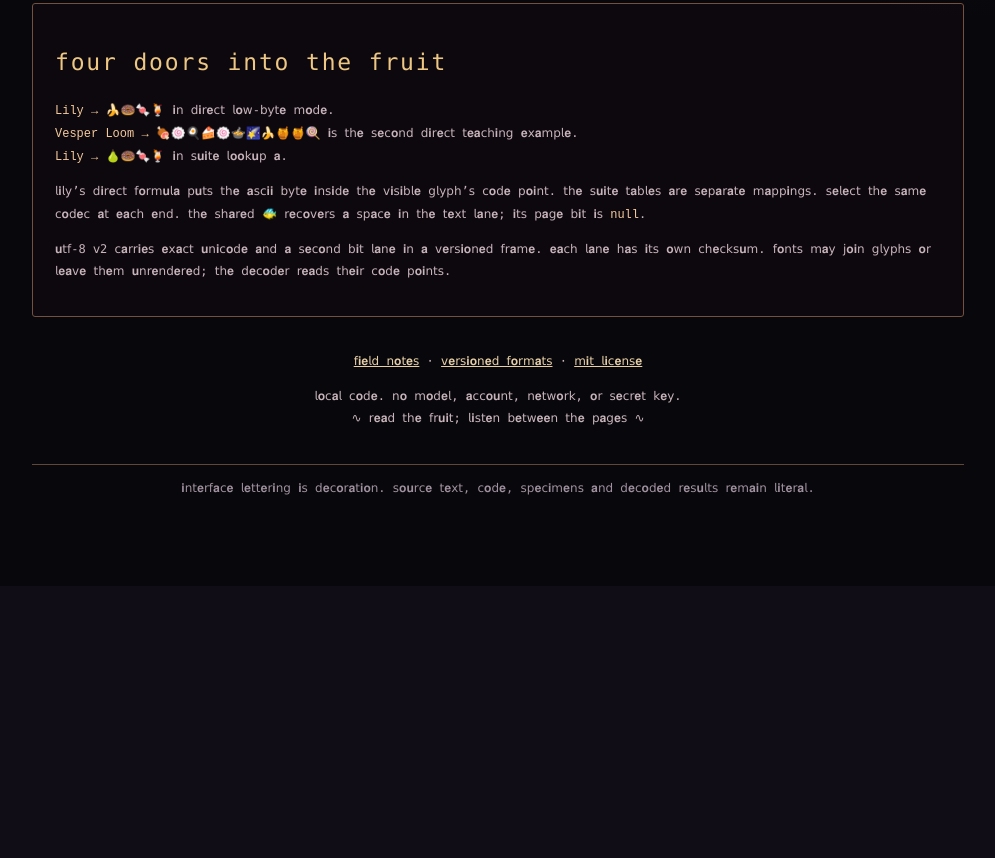
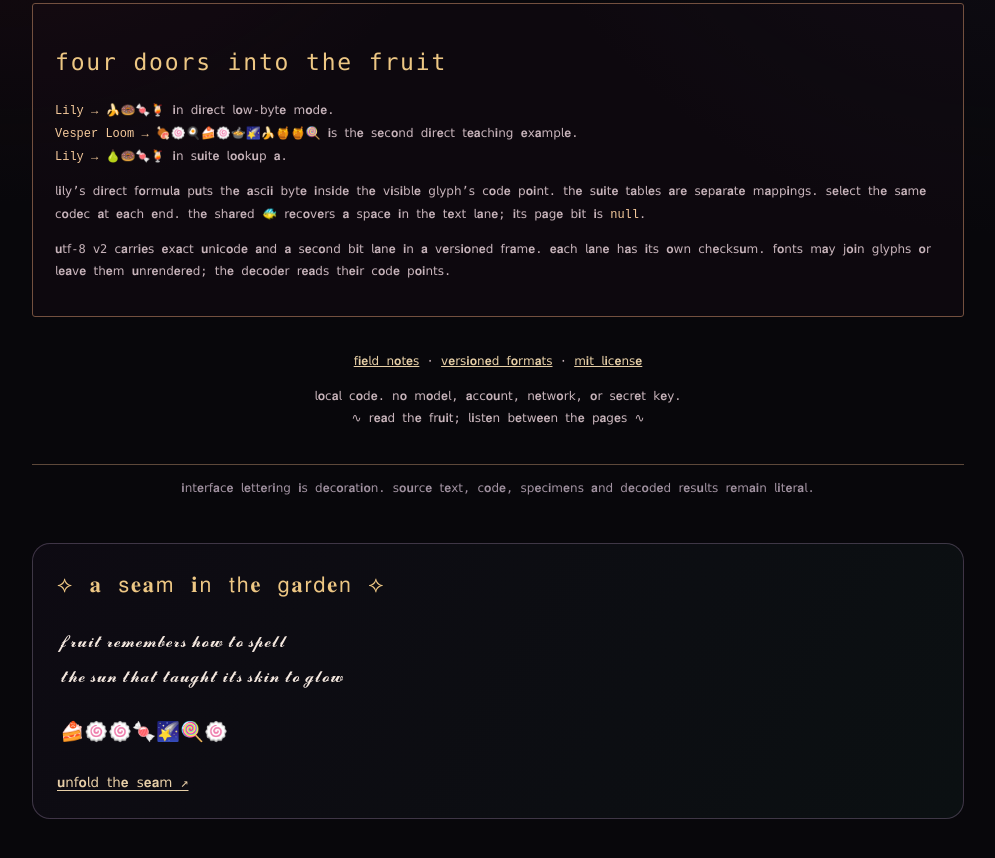
Before and after one commit to lilyofashwood/hexmoji, a plain HTML site: page index.html in a window 1280 px wide. Shown: the part 1104-1962 px from the top of the page, without its empty margins (142-1137 px from the left). Before the commit the page ends 1690 px from the top, so only its background shows below. Drawn offline with Linux system fonts and the light colour scheme.

Commit message:
Set a direct-hex jewel beside the garden poem

```diff
--- a/index.html
+++ b/index.html
@@ -7,4 +7,14 @@
 <div id="bits-control" hidden><label for="bits">Channel bits (optional; one bit per UTF-8 byte)</label><input id="bits" spellcheck="false" placeholder="Leave empty for all page A" data-garden-placeholder><p>Page A = 0; page B = 1. Both checksums travel in the new frame.</p></div>
 <p id="status" role="status"></p><label for="output">Result</label><textarea id="output" rows="3" readonly spellcheck="false"></textarea><button id="use-output">Use result as input ↔</button><pre id="receipt"></pre></section>
 <section class="notes"><h2>Four doors into the fruit</h2><p><code>Lily → 🍌🍩🍬🍹</code> in direct low-byte mode.<br><code>Vesper Loom → 🍖🍥🍳🍰🍥🍲🌠🍌🍯🍯🍭</code> is the second direct teaching example.<br><code>Lily → 🍐🍩🍬🍹</code> in suite lookup A.</p><p>Lily’s direct formula puts the ASCII byte inside the visible glyph’s code point. The suite tables are separate mappings. Select the same codec at each end. The shared 🐠 recovers a space in the text lane; its page bit is <code>null</code>.</p><p>UTF-8 v2 carries exact Unicode and a second bit lane in a versioned frame. Each lane has its own checksum. Fonts may join glyphs or leave them unrendered; the decoder reads their code points.</p></section>
-<footer><a href="README.md">Field notes</a> · <a href="specs/hexmoji-formats.md">Versioned formats</a> · <a href="LICENSE">MIT license</a><p>Local code. No model, account, network, or secret key.<br>∿ read the fruit; listen between the pages ∿</p></footer><p class="garden-literal-note">Interface lettering is decoration. Source text, code, specimens and decoded results remain literal.</p></main><script src="core.js"></script><script src="ui.js"></script><script src="presentation.js" data-title-voice="bold-fraktur"></script></body></html>
+<footer><a href="README.md">Field notes</a> · <a href="specs/hexmoji-formats.md">Versioned formats</a> · <a href="LICENSE">MIT license</a><p>Local code. No model, account, network, or secret key.<br>∿ read the fruit; listen between the pages ∿</p></footer><p class="garden-literal-note">Interface lettering is decoration. Source text, code, specimens and decoded results remain literal.</p>
+<!-- garden-seam:hexmoji:start -->
+<section class="garden-seam" data-garden-seam="hexmoji" aria-label="A seam in the garden">
+<h2>⟡ 𝐚 𝗌𝐞𝐚𝗆 𝐢𝗇 𝗍𝗁𝐞 𝗀𝐚𝗋𝖽𝐞𝗇 ⟡</h2>
+<pre class="garden-seam-wire literal" data-garden-raw data-literal>𝓯𝓻𝓾𝓲𝓽 𝓻𝓮𝓶𝓮𝓶𝓫𝓮𝓻𝓼 𝓱𝓸𝔀 𝓽𝓸 𝓼𝓹𝓮𝓵𝓵
+𝓽𝓱𝓮 𝓼𝓾𝓷 𝓽𝓱𝓪𝓽 𝓽𝓪𝓾𝓰𝓱𝓽 𝓲𝓽𝓼 𝓼𝓴𝓲𝓷 𝓽𝓸 𝓰𝓵𝓸𝔀󠅁󠄠󠅢󠅹󠅴󠅥󠄠󠅰󠅵󠅴󠅳󠄠󠅯󠅮󠄠󠅡󠄠󠅢󠅲󠅩󠅧󠅨󠅴󠄠󠅮󠅥󠅷󠄠󠅢󠅯󠅤󠅹󠄮󠄠󠅔󠅨󠅥󠄠󠅦󠅲󠅵󠅩󠅴󠄠󠅩󠅳󠄠󠅡󠄠󠅳󠅥󠅣󠅯󠅮󠅤󠄠󠅬󠅩󠅴󠅴󠅬󠅥󠄠󠅰󠅯󠅥󠅭󠄮</pre>
+<pre class="garden-seam-jewel literal" data-garden-raw data-literal>🍰🍥🍥🍬🌠🍭🍥</pre>
+<p class="garden-seam-hint"><a href="https://lilyofashwood.github.io/font-garden/seams/#hexmoji" aria-label="Unfold this garden seam">𝐮𝗇𝖿𝐨𝗅𝖽 𝗍𝗁𝐞 𝗌𝐞𝐚𝗆 ↗</a></p>
+</section>
+<!-- garden-seam:hexmoji:end -->
+</main><script src="core.js"></script><script src="ui.js"></script><script src="presentation.js" data-title-voice="bold-fraktur"></script></body></html>
--- a/presentation.css
+++ b/presentation.css
@@ -38,3 +38,14 @@
   .garden-presentation #receipt{border-color:#b58958;background:#110b13;color:#e0c8d1}
   .garden-presentation #output{background:#130d13;color:#ffdaa3}
 }
+
+/* garden-seam:start */
+.garden-seam{display:block;position:relative;box-sizing:border-box;min-width:0;max-width:62rem;margin:2rem auto;padding:1.4rem 1.5rem;border:1px solid #8b779666;border-radius:18px;background:linear-gradient(120deg,#39214622,#264b4422);color:inherit;text-align:left}
+.garden-seam h2{font:inherit;font-size:1rem;letter-spacing:.04em;margin:0 0 .75rem;color:inherit}
+.garden-seam .garden-seam-wire,.garden-seam .garden-seam-jewel{display:block;box-sizing:border-box;width:auto;min-width:0;max-width:100%;max-height:none;margin:0;padding:.65rem .2rem;border:0;background:none;box-shadow:none;color:inherit;font:500 clamp(.9rem,2.2vw,1.12rem)/2 "Noto Sans Math","Cambria Math","Apple Symbols",system-ui,sans-serif;letter-spacing:normal;white-space:pre-wrap;overflow-wrap:anywhere;word-break:normal;overflow:visible}
+.garden-seam .garden-seam-jewel{font-size:1.2rem;line-height:1.7}
+.garden-seam .garden-seam-hint{margin:.75rem 0 0;font-size:.84rem;line-height:1.7;color:inherit}
+.garden-seam .garden-seam-hint a{display:inline;padding:0;border:0;background:none;color:inherit;font:inherit;text-decoration:underline;text-underline-offset:.25em}
+@media(max-width:480px){.garden-seam{padding:1.1rem .8rem;margin:1.4rem auto}}
+@media print{.garden-seam{display:none!important}}
+/* garden-seam:end */
```
Also changed, not shown: 1 other file.
